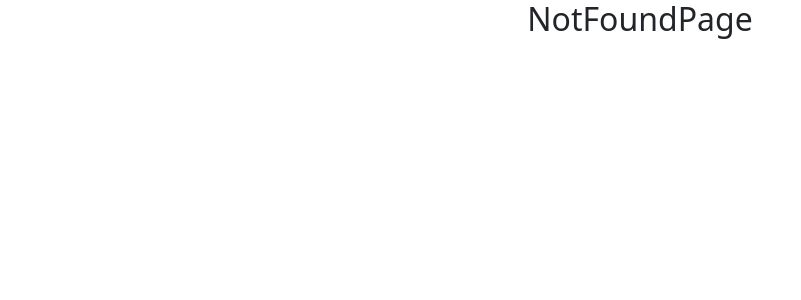
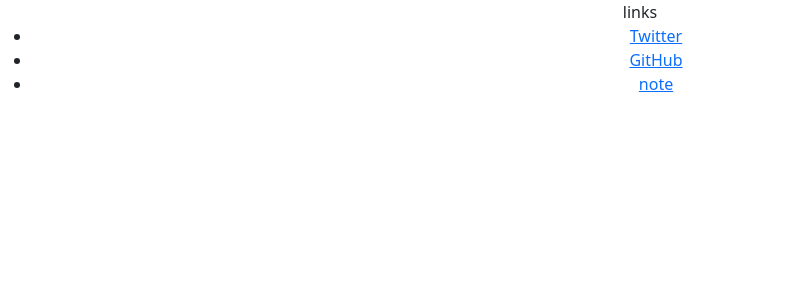
Before and after one commit to Tahi314/my_portfolio, a React (Create React App) app: page /Links in a window 1280 px wide. Shown: the top 300 px of the page, without its empty margins (0-801 px from the left). Built offline with nearby package versions, Linux system fonts and the light colour scheme.

Commit message:
add_links_page

```diff
--- a/package.json
+++ b/package.json
@@ -3,6 +3,7 @@
   "version": "0.1.0",
   "private": true,
   "dependencies": {
+    "@forevolve/bootstrap-dark": "^2.1.0",
     "@material-ui/core": "^4.12.3",
     "@material-ui/icons": "^4.11.2",
     "@testing-library/jest-dom": "^5.16.1",
--- a/src/App.tsx
+++ b/src/App.tsx
@@ -2,7 +2,7 @@ import React, { useState } from 'react';
 import { Routes, Route } from 'react-router-dom';
 import './App.css';
 
-import IntroductionPage from "./components/pages/IntroductionPage";
+import LinksPage from "./components/pages/LinksPage";
 import HomePage from "./components/pages/HomePage";
 import NotFoundPage from "./components/pages/NotFoundPage"
 
@@ -12,7 +12,7 @@ function App() {
     <div className="App">
       <Routes>
         <Route path="/" element={<HomePage />} />
-        <Route path="/introduction" element={<IntroductionPage />} />
+        <Route path="/Links" element={<LinksPage />} />
         <Route path="*" element={<NotFoundPage />} />
       </Routes>
     </div>
--- a/src/components/pages/HomePage.tsx
+++ b/src/components/pages/HomePage.tsx
@@ -6,26 +6,16 @@ import main_icon from '../../assets/main_icon.jpg'
 export default class HomePage extends React.Component {
     render() {
         return (
-            <div className="Introduction-box">
+            <div className="HomePage-box">
                 <div className='plofile-box-body'>
                     <h1>HelloWorld!</h1>
                     <p>This is Tahi's Portfolio Page</p>
                     <img src={main_icon} alt="My test page icon" width="200" height="200"></img>
                     <p>
-                        <Button variant='outline-primary'>Open Page</Button>
+                        <Link to="/Links">
+                            <Button variant='outline-primary'>Links</Button>
+                        </Link>
                     </p>
-                    links
-                    <ul>
-                        <li>
-                            <a href="https://twitter.com/Tahi_VR">Twitter</a>
-                        </li>
-                        <li>
-                            <a href="https://github.com/Tahi-knct">GitHub</a>
-                        </li>
-                        <li>
-                            <a href="https://note.com/tahi314">Note</a>
-                        </li>
-                    </ul>
                 </div>
             </div>
         )
--- a/src/components/pages/IntroductionPage.tsx
+++ /dev/null
@@ -1,7 +0,0 @@
-import React from "react";
-
-const IntroductionPage: React.FC = () => {
-    return <>紹介ページ</>;
-};
-
-export default IntroductionPage;
--- /dev/null
+++ b/src/components/pages/LinksPage.tsx
@@ -0,0 +1,22 @@
+import React from 'react'
+
+export default class LinksPage extends React.Component {
+    render() {
+        return (
+            <div className="LinksPage-box">
+                links
+                <ul>
+                    <li>
+                        <a href="https://twitter.com/Tahi_VR">Twitter</a>
+                    </li>
+                    <li>
+                        <a href="https://github.com/Tahi-knct">GitHub</a>
+                    </li>
+                    <li>
+                        <a href="https://note.com/tahi314">note</a>
+                    </li>
+                </ul>
+            </div>
+        )
+    }
+}
```
Also changed, not shown: src/index.css (line endings or trailing spaces), 1 other file (tests, documents, lock files or other folders).
